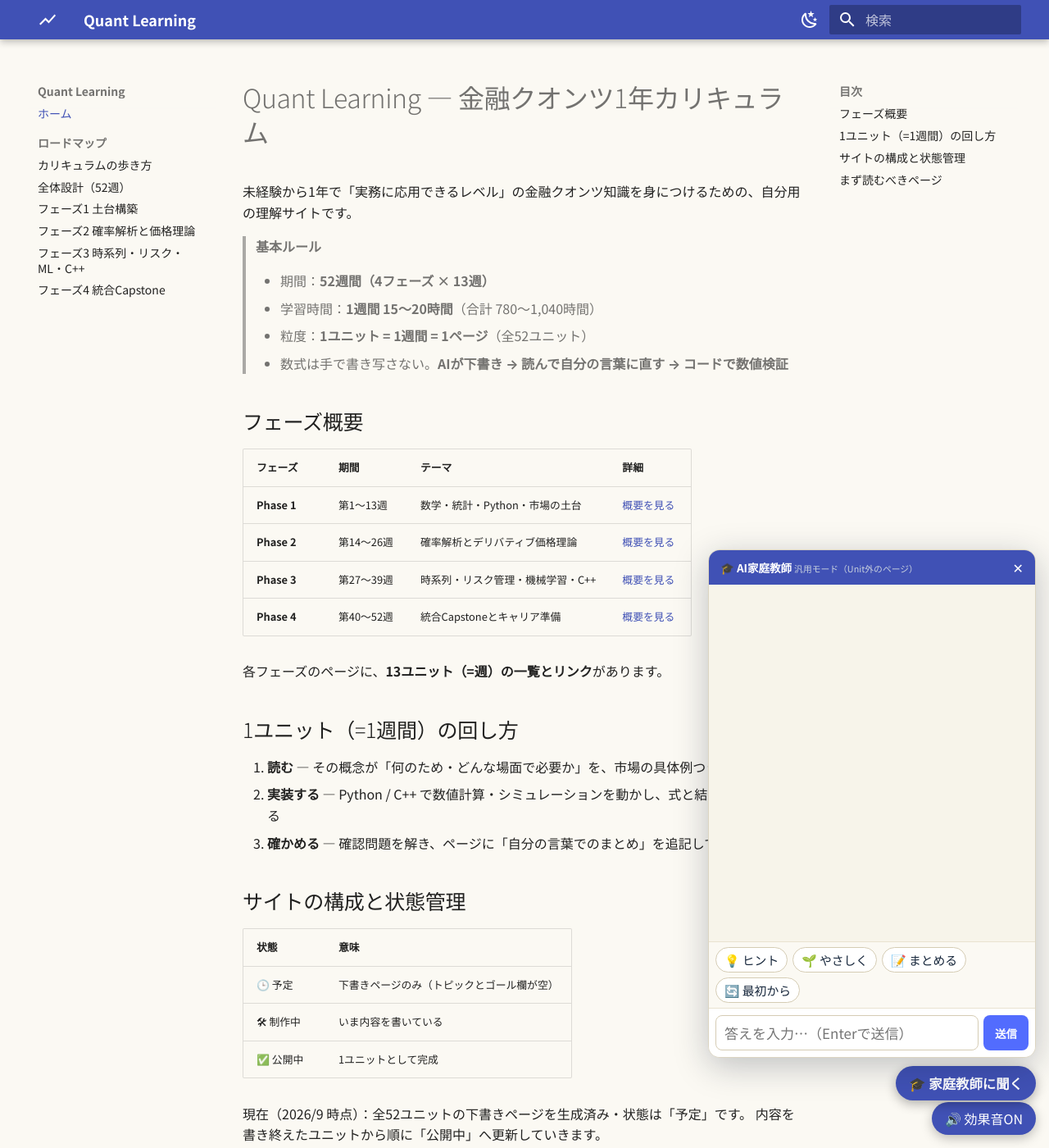
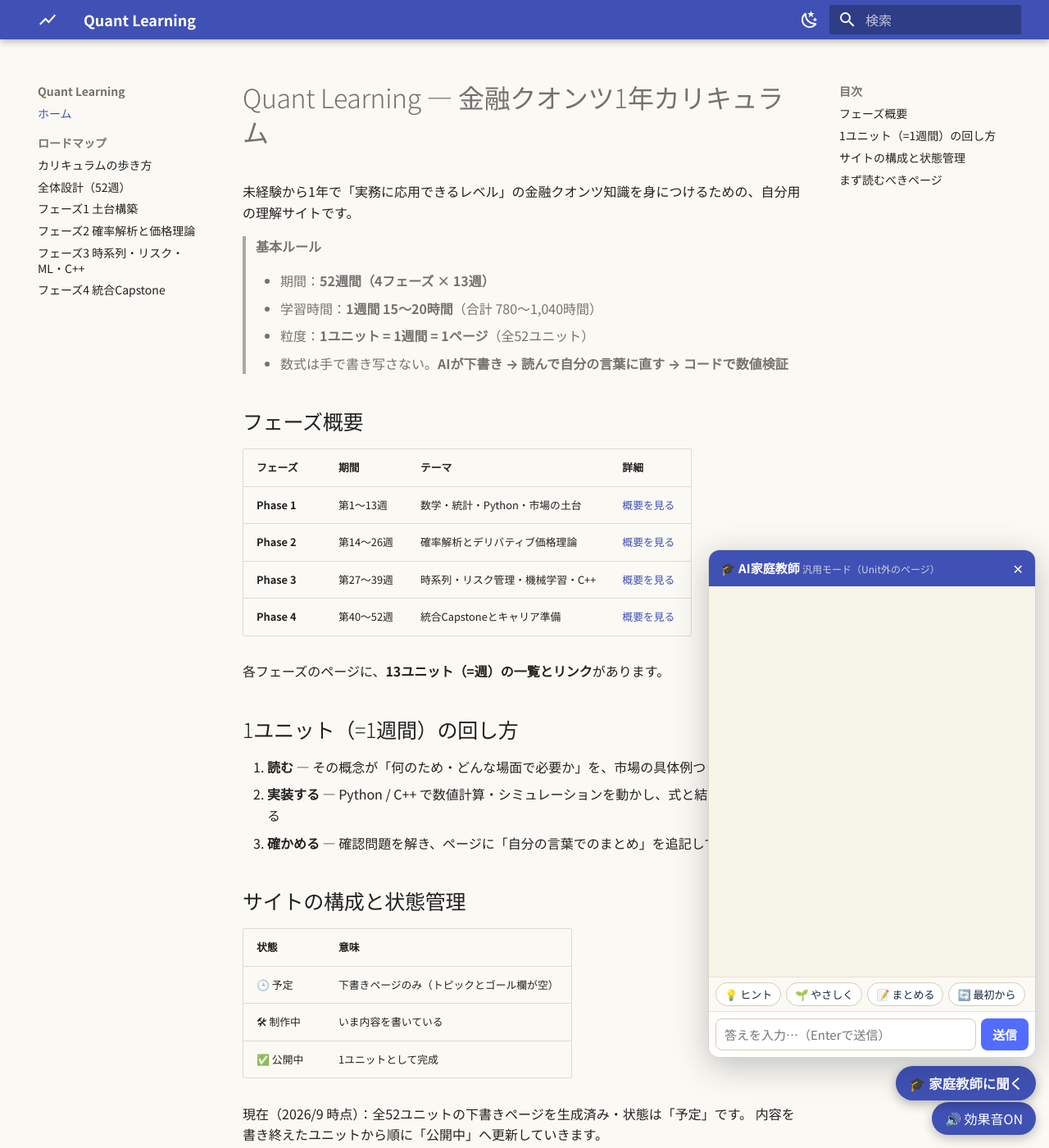
Before and after one commit to masayukiyamazaki0601/quant-learning-site, an MkDocs documentation site: the page built from docs/index.md, in a window 1280 px wide and 1400 px high. Shown: the whole window at 82% size. Built offline with MkDocs 1.6.1 and Material for MkDocs 9.7.7, drawn with Linux system fonts in a browser that asks for light colours.

Commit message:
feat: 家庭教師チャットの文字サイズを拡大（CSS変数で調整可能に）

```diff
--- a/docs/stylesheets/extra.css
+++ b/docs/stylesheets/extra.css
@@ -188,6 +188,12 @@
   /* チャット欄のサイズ */
   --tw-panel-width: 400px;
   --tw-panel-height: 620px;
+  /* 文字サイズ（ここで一括調整できます） */
+  --tw-font-size: 15px;         /* チャット本文 */
+  --tw-head-font-size: 15px;    /* ヘッダー（🎓 AI家庭教師） */
+  --tw-input-font-size: 15px;   /* 入力欄 */
+  --tw-quick-font-size: 13px;   /* 💡ヒント などのボタン */
+  --tw-meta-font-size: 12px;    /* 「⏱ n秒間思考しました」 */
 }
 #tw-fab {
   position: fixed; right: var(--tw-fab-right); left: var(--tw-fab-left);
@@ -207,12 +213,13 @@
   background: #f7f4ea; border: 1px solid #dcd5c2; border-radius: 14px;
   overflow: hidden; box-shadow: 0 10px 40px rgba(16, 28, 46, 0.25);
   font-family: "Noto Sans JP", "Hiragino Kaku Gothic ProN", sans-serif;
-  font-size: 13.5px; line-height: 1.7; color: #16263b;
+  font-size: var(--tw-font-size, 15px); line-height: 1.7; color: #16263b;
 }
 .tw-head {
   display: flex; justify-content: space-between; align-items: center; gap: 8px;
   background: var(--md-primary-fg-color, #16263b); color: #fff;
   padding: 9px 14px; font-weight: 700;
+  font-size: var(--tw-head-font-size, 15px);
 }
 .tw-head small { color: #c9d2de; font-weight: 400; }
 #tw-close { background: none; border: none; color: #fff; font-size: 16px; cursor: pointer; }
@@ -223,19 +230,19 @@
                border-bottom-right-radius: 3px; }
 .tw-msg.ai { align-self: flex-start; background: #fff; border: 1px solid #e3dcc8;
              border-bottom-left-radius: 3px; }
-.tw-meta { align-self: center; font-size: 10.5px; color: #8b93a0; }
+.tw-meta { align-self: center; font-size: var(--tw-meta-font-size, 12px); color: #8b93a0; }
 .tw-think { color: #8b93a0; font-style: italic; }
-.tw-note { font-size: 11.5px; color: #b4432f; background: #fdf3ef;
+.tw-note { font-size: 13px; color: #b4432f; background: #fdf3ef;
            border: 1px solid #ecc9bd; border-radius: 8px; padding: 8px 10px; }
 .tw-quick { display: flex; gap: 6px; padding: 6px 8px; flex-wrap: wrap;
             border-top: 1px solid #e9e2d0; background: #fbf9f3; }
-.tw-quick button { font-family: inherit; font-size: 0.74rem; padding: 4px 10px;
+.tw-quick button { font-family: inherit; font-size: var(--tw-quick-font-size, 13px); padding: 4px 10px;
   border-radius: 999px; border: 1px solid #d5ccb4; background: #fff;
   color: #16263b; cursor: pointer; }
 .tw-quick button:hover { border-color: var(--md-accent-fg-color, #a8793b); }
 .tw-input { display: flex; gap: 6px; padding: 8px; border-top: 1px solid #e9e2d0;
             background: #fff; }
-.tw-input input { flex: 1; min-width: 0; font-family: inherit; font-size: 0.85rem;
+.tw-input input { flex: 1; min-width: 0; font-family: inherit; font-size: var(--tw-input-font-size, 15px);
   padding: 8px 10px; border: 1px solid #d5ccb4; border-radius: 8px; color: #16263b; }
 .tw-input button { background: var(--md-accent-fg-color, #a8793b); color: #fff;
   border: none; border-radius: 8px; padding: 0 14px; font-weight: 700; cursor: pointer;
@@ -252,7 +259,7 @@
 }
 #tw-panel .tw-keyrow { display: flex; gap: 6px; }
 #tw-panel .tw-keyrow input {
-  flex: 1; min-width: 0; font-family: inherit; font-size: 0.8rem;
+  flex: 1; min-width: 0; font-family: inherit; font-size: var(--tw-input-font-size, 15px);
   padding: 7px 9px; border: 1px solid #d5ccb4; border-radius: 8px; color: #16263b;
 }
 #tw-panel .tw-keyrow button {
@@ -260,7 +267,7 @@
   padding: 0 14px; font-weight: 700; cursor: pointer; font-family: inherit;
 }
 #tw-panel .tw-keynote {
-  font-size: 10px; color: #8b6a34; margin-top: 5px; line-height: 1.6;
+  font-size: 11.5px; color: #8b6a34; margin-top: 5px; line-height: 1.6;
 }
 
 /* ドラッグ移動対応 */
--- a/mkdocs.yml
+++ b/mkdocs.yml
@@ -37,7 +37,7 @@
     logo: material/chart-line-variant
 
 extra_css:
-  - stylesheets/extra.css
+  - stylesheets/extra.css?v=2
 
 plugins:
   - search
```
